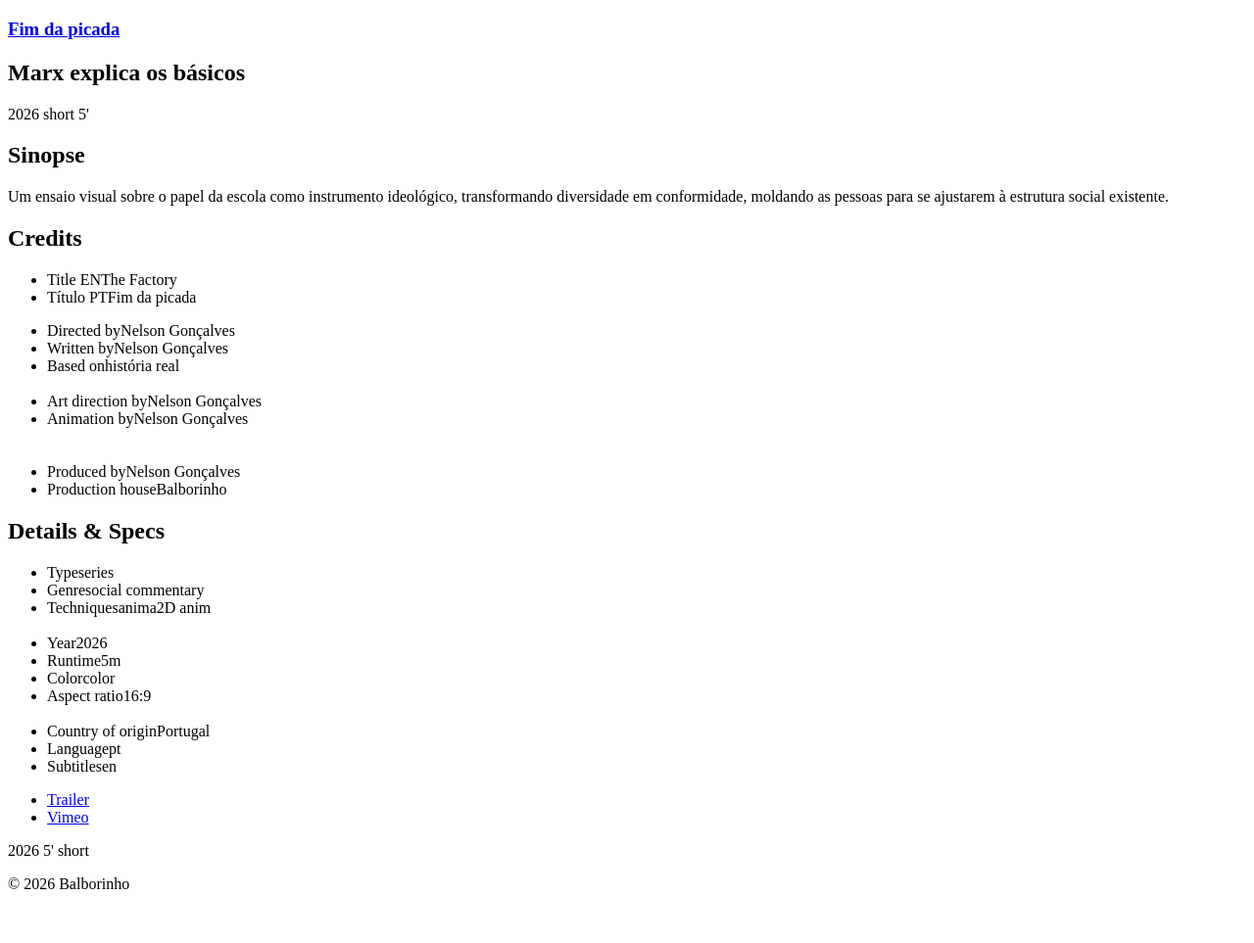
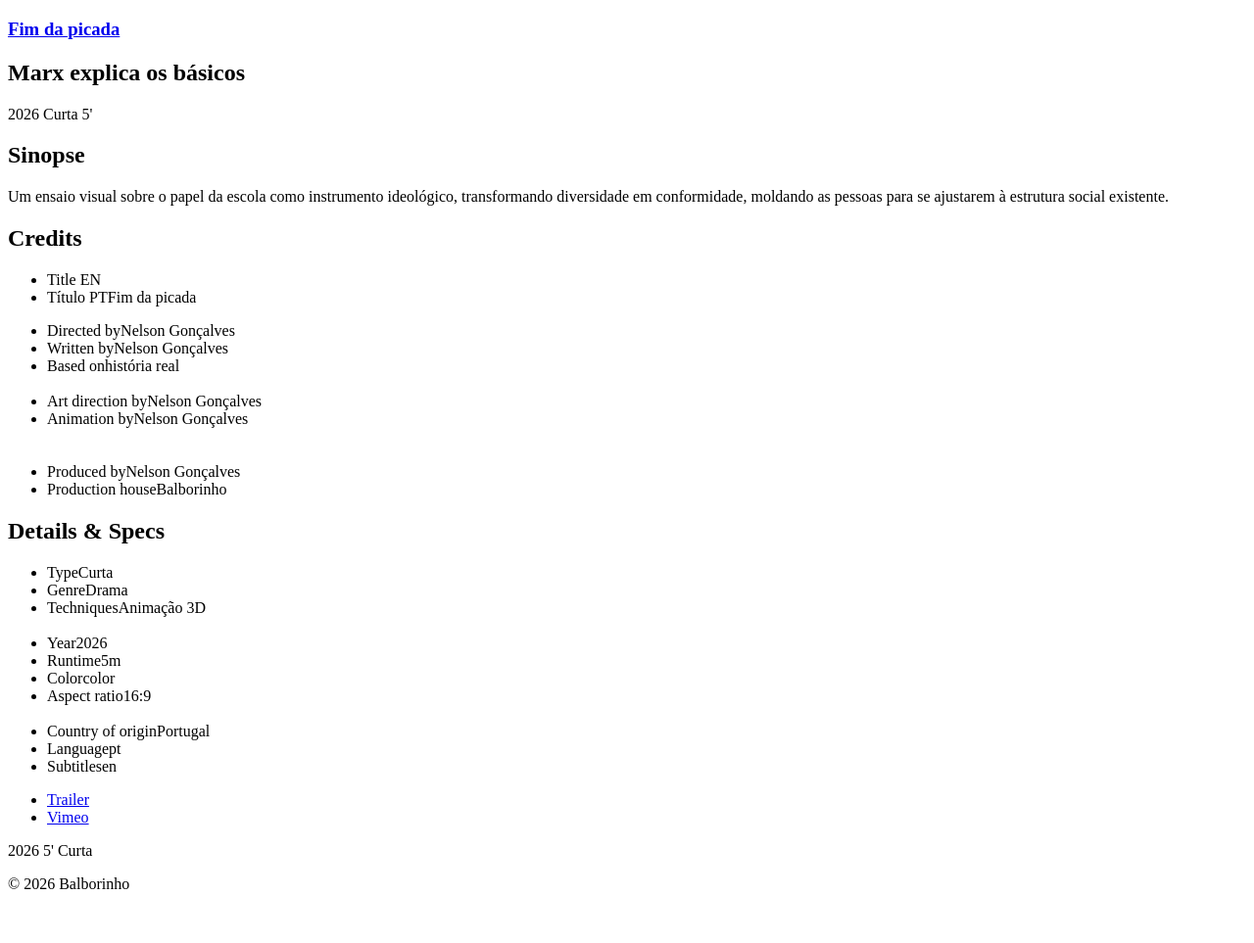
Before and after one commit to nafergo/webtest, a Jekyll site: the page built from _products/picada.md, in a window 1280 px wide and 1400 px high, scrolled down 898 px. Shown: the part 152-1115 px from the top of the window at 98% size. Built offline with Jekyll 4.4.1, drawn with Linux system fonts in a browser that asks for light colours.

Commit message:
Update product metadata in picada.md

```diff
--- a/_products/picada.md
+++ b/_products/picada.md
@@ -1,26 +1,26 @@
 ---
 title: "Fim da picada"
-titulo-en: "The Factory"
+titulo-en: ""
 titulo-pt: "Fim da picada"
 subtitle: "Marx explica os básicos"
-type: ['2026', 'short', "5'"]
+type: ['2026', 'Curta', "5'"]
 
 assets: /static/images/products/picada/
 
 date: 2026-01-30
 
 
-project-type: ['series']
+project-type: ['Curta']
 # TIPO Curta, Série, Curtinha
 # TYPE Short, Series, Very short
 
-genre: social commentary
+genre: Drama
 # GÉNERO	Comédia, Drama, Tragédia, Fantasia, Ficção Científica, Terror/Horror, Suspense, Aventura, Romance, Mistério, Fábula, Satírico/Sátira, Experimental, Surreal/Absurdo, Poético, Psicológico, Infantil, Família, Musical, Noir, Documental (animado)
 # GENRE	Comedy, Drama, Tragedy, Fantasy, Science Fiction (Sci-Fi), Horror, Thriller, Adventure, Romance, Mystery, Fable, Satire, Experimental, Surreal/Absurd, Poetic, Psychological, Children’s, Family, Musical, Noir, Animated Documentary
 # TOM Crítica social, Político, Filosófico, Metafórico, Alegórico, Autobiográfico, Educativo, Humor negro, Irónico, Sarcástico, Contemplativo, Poético, Experimental, Abstrato, Minimalista, Sensível/Intimista, Emocional, Distópico, Utópico, Crítico, Satírico
 # TONE	Social Commentary, Political, Philosophical, Metaphorical, Allegorical, Autobiographical, Educational, Dark Humor, Ironic, Sarcastic, Contemplative, Poetic, Experimental, Abstract, Minimalist, Intimate, Emotional, Dystopian, Utopian, Critical, Satirical
 
-techniques: 'anima2D anim'
+techniques: 'Animação 3D'
 # TÉCNICAS Animação 3D, Animação 2D,	Animação 2D digital (frame-a-frame),	Rotoscopia, Animação cut-out digital, Stop-motion
 # TECHNIQUES 3D animation,	2D animation, 2D digital animation (frame-by-frame), Rotoscoping, Digital cut-out animation, Stop-motion
 
```
